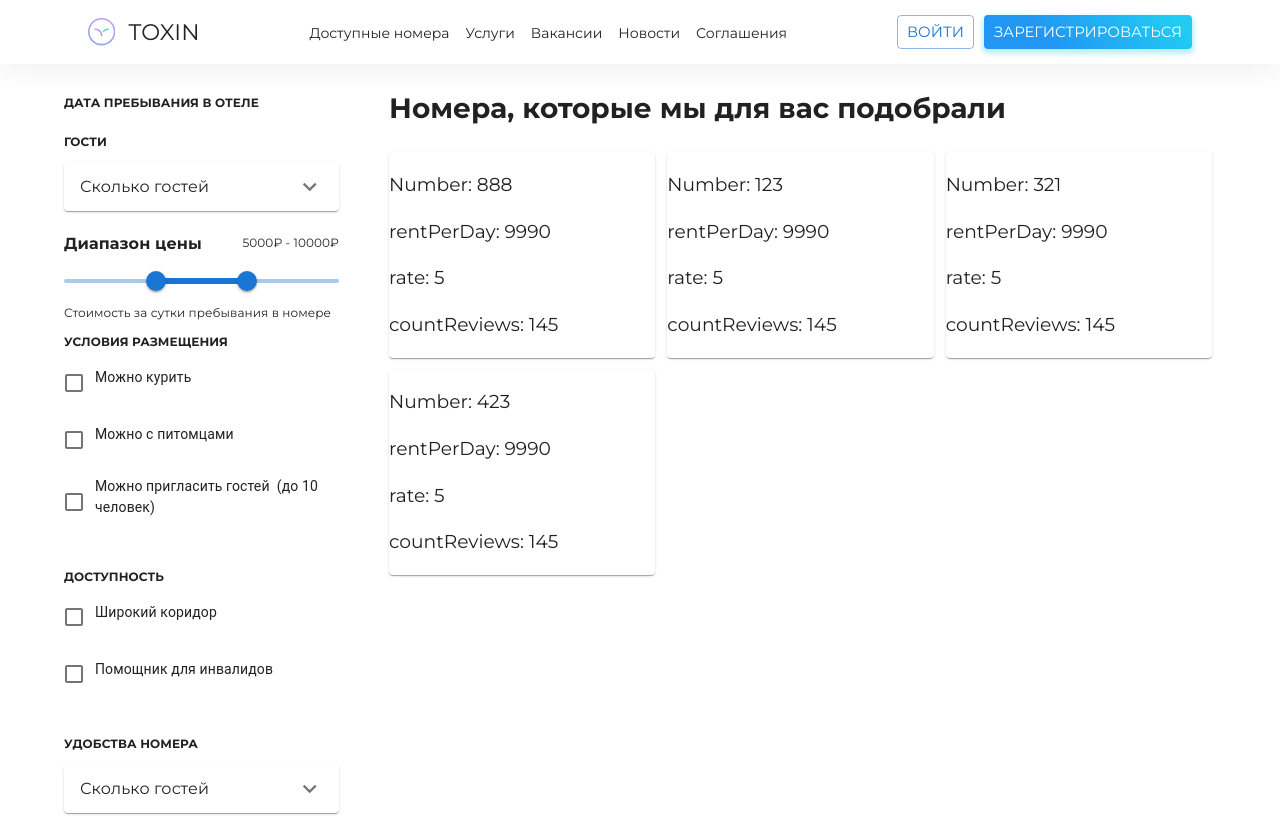
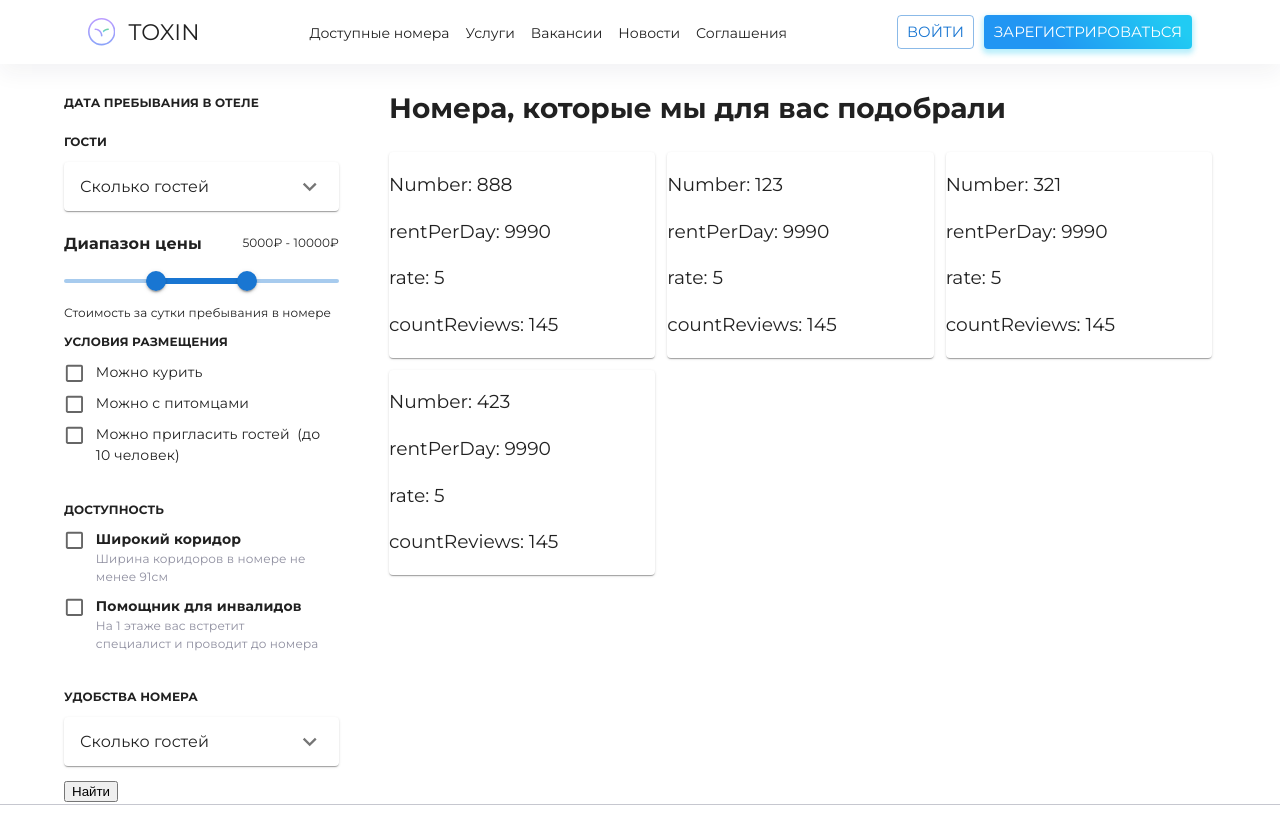
Before and after one commit to Solexofficial/react-hotel_booking, a React (Create React App) app: page /rooms/1 in a window 1280 px wide. Shown: the top 816 px of the page. Built offline with nearby package versions, Linux system fonts and the light colour scheme.

Commit message:
feat: add labelDescription in Checkbox

```diff
--- a/src/app/components/common/form/checkBox.jsx
+++ b/src/app/components/common/form/checkBox.jsx
@@ -1,7 +1,8 @@
+import Checkbox from '@mui/material/Checkbox';
+import FormControlLabel from '@mui/material/FormControlLabel';
 import React from 'react';
-import { FormControl, FormControlLabel, Checkbox as MuiCheckbox } from '@material-ui/core';
 
-const Checkbox = ({ name, label, value, onChange }) => {
+const Checkbox2 = ({ name, label, labelDescription, value, color, onChange, ...rest }) => {
   const convertToDefEventParam = (name, value) => ({
     target: {
       name,
@@ -10,20 +11,34 @@ const Checkbox = ({ name, label, value, onChange }) => {
   });
 
   return (
-    <FormControl>
+    <>
       <FormControlLabel
+        style={{ alignItems: 'flex-start' }}
         control={
-          <MuiCheckbox
+          <Checkbox
             name={name}
-            color='primary'
+            color={color || 'primary'}
             checked={value}
             onChange={e => onChange(convertToDefEventParam(name, e.target.checked))}
+            style={{ padding: '0 10px' }}
+            {...rest}
           />
         }
-        label={label}
+        label={
+          labelDescription ? (
+            <div style={{ display: 'flex', flexDirection: 'column', position: 'relative' }}>
+              <div style={{ fontWeight: 700 }}>{label}</div>
+              <div className='label-description' style={{ fontSize: '12px', color: 'rgba(31,32,65,0.5)' }}>
+                {labelDescription}
+              </div>
+            </div>
+          ) : (
+            <div>{label}</div>
+          )
+        }
       />
-    </FormControl>
+    </>
   );
 };
 
-export default Checkbox;
+export default Checkbox2;
```
